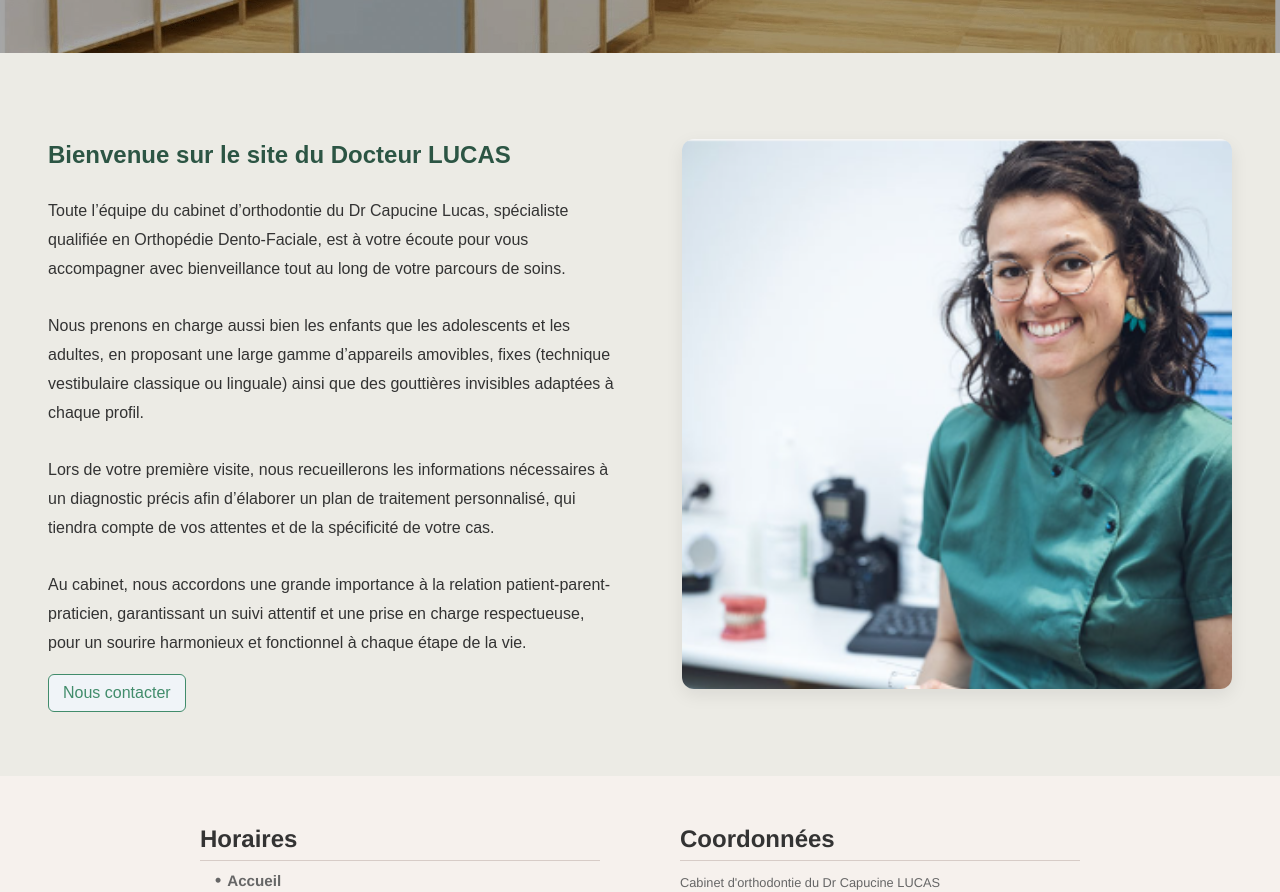
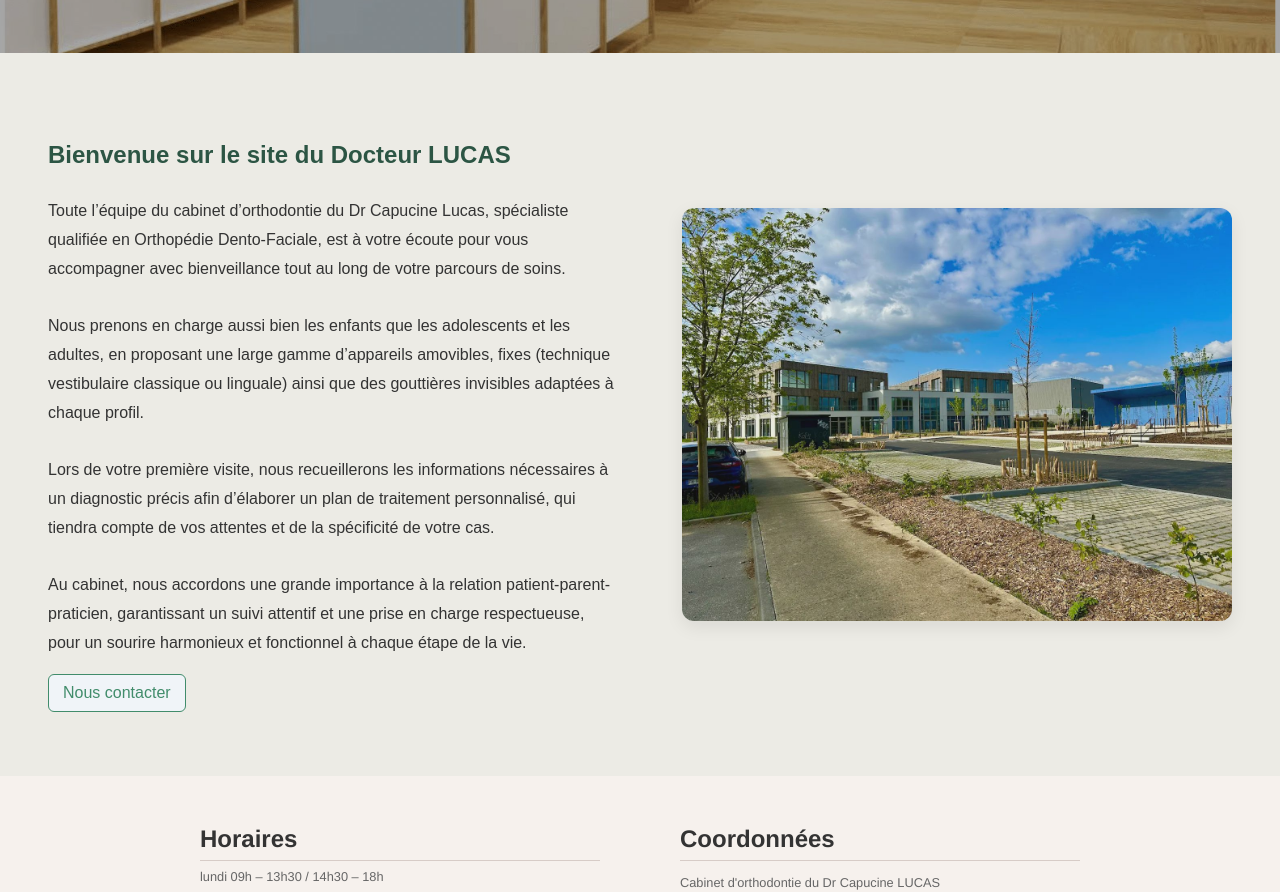
Before and after one commit to pgautier44/site-dentaire-front, a React (Vite) app: page / in a window 1280 px wide. Shown: the part 620-1512 px from the top of the page. Built offline with nearby package versions, Linux system fonts and the light colour scheme.

Commit message:
Dernière modifs

```diff
--- a/src/components/Footer/Footer.jsx
+++ b/src/components/Footer/Footer.jsx
@@ -12,7 +12,6 @@ function Footer() {
             <h2>Horaires</h2>
 
             <div className="horaires-section">
-              <h5>Accueil</h5>
               <ul>
                 <li>lundi 09h – 13h30 / 14h30 – 18h</li>
                 <li>mardi 09h – 13h30 / 14h30 – 18h</li>
@@ -21,14 +20,6 @@ function Footer() {
                 <li>vendredi 09h – 13h30 / 14h30 – 18h30</li>
               </ul>
             </div>
-
-            {/* <div className="horaires-section">
-              <h5>Standard téléphonique</h5>
-              <ul>
-                <li>Lundi au jeudi 10h-13h / 15h-18h</li>
-                <li>Vendredi 10h30-13h / 15h-18h</li>
-              </ul>
-            </div> */}
         </div>
 
         {/* Coordonnées */}
--- a/src/components/Galerie/Galerie.jsx
+++ b/src/components/Galerie/Galerie.jsx
@@ -8,9 +8,8 @@ import img4 from "../../assets/Galerie/Salle_De_Soins.jpg";
 import img5 from "../../assets/Galerie/Salle_Radio.jpg";
 import img6 from "../../assets/Galerie/Sterilisation.jpg";
 import img7 from "../../assets/Capucine_Travail.jpg";
-import img8 from "../../assets/Cabinet_accueil.jpg";
 
-const images = [img1, img2, img3, img4, img5, img6, img7, img8];
+const images = [img1, img2, img3, img4, img5, img6, img7];
 
 function Galerie() {
   return (
--- a/src/components/Team/Team.jsx
+++ b/src/components/Team/Team.jsx
@@ -1,6 +1,6 @@
 import React, { useState } from "react";
 import "./Team.css";
-import CapucinePhoto from "../../assets/Capucine_Travail.jpg";
+import CapucinePhoto from "../../assets/Capucine.png";
 import PlaceholderPhoto from "../../assets/placeholder.jpg";
 
 function Team() {
--- a/src/components/Welcome/Welcome.css
+++ b/src/components/Welcome/Welcome.css
@@ -52,10 +52,10 @@
 .welcome-image img {
   width: 100%;
   max-width: 550px;
-  max-height: 550px;
+  /* max-height: 550px; */
   border-radius: 12px;
   object-fit: cover;
-  object-position: top;
+  /* object-position: top; */
   box-shadow: 0 6px 18px rgba(0, 0, 0, 0.08);
 }
 
--- a/src/components/Welcome/Welcome.jsx
+++ b/src/components/Welcome/Welcome.jsx
@@ -1,6 +1,6 @@
 import React from "react";
 import "./Welcome.css";
-import accueilImg from "../../assets/Capucine.png";
+import accueilImg from "../../assets/Cabinet_Accueil.jpg";
 import ContactButton from "../../components/ContactButton/ContactButton";
 
 function Welcome() {
```
